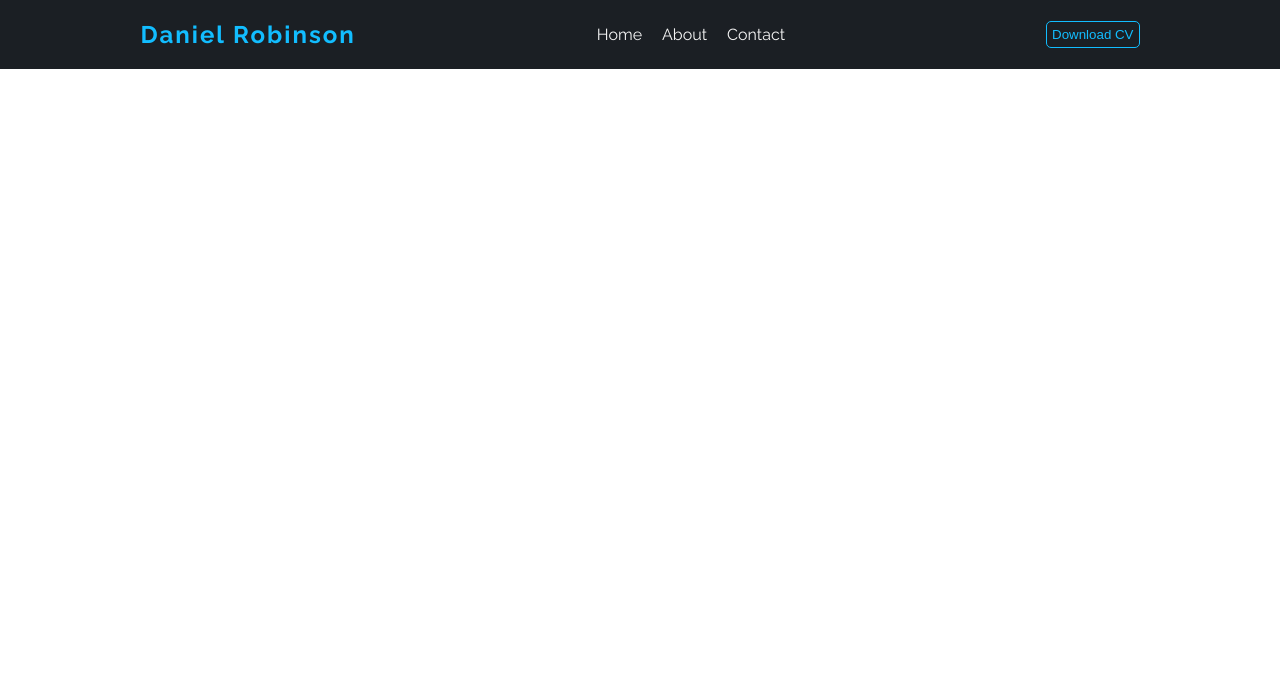
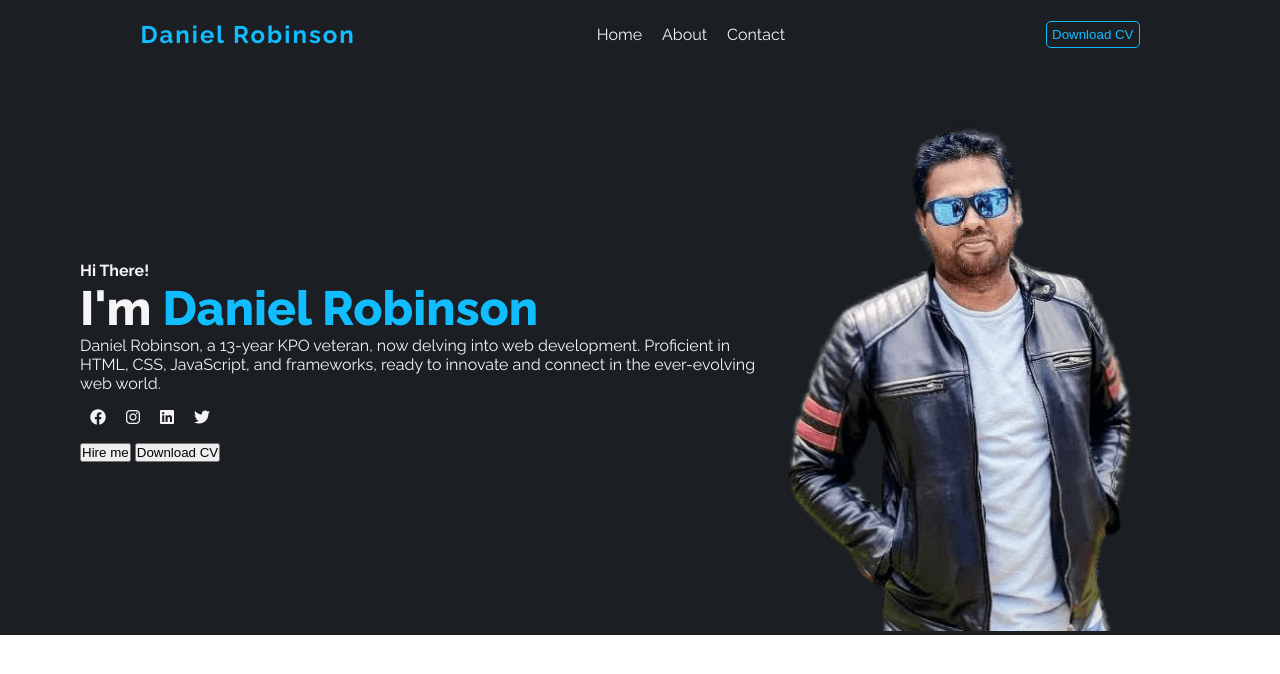
Before and after one commit to danielrobinson92/Personal-Profile-Cyberdude, a plain HTML site: page index.html in a window 1280 px wide. Drawn offline with Linux system fonts and the light colour scheme.

Commit message:
Hero Section Added

```diff
--- a/index.html
+++ b/index.html
@@ -4,12 +4,15 @@
     <meta charset="UTF-8">
     <meta name="viewport" content="width=device-width, initial-scale=1.0">
     <title>Personal Profile</title>
+    <!-- Style sheet -->
     <link rel="stylesheet" href="sylesheet.css">
+    <!-- Font Aweson icons -->
+    <link rel="stylesheet" href="https://cdnjs.cloudflare.com/ajax/libs/font-awesome/6.4.2/css/all.min.css" integrity="sha512-z3gLpd7yknf1YoNbCzqRKc4qyor8gaKU1qmn+CShxbuBusANI9QpRohGBreCFkKxLhei6S9CQXFEbbKuqLg0DA==" crossorigin="anonymous" referrerpolicy="no-referrer" />
 </head>
 <body>
     <header>
         <div>
-            <span class="logo">Daniel Robinson</span>
+            <a href="#"><span class="logo">Daniel Robinson</span></a>
         </div>
         <div class="list">
             <ul>
@@ -22,6 +25,30 @@
             <button>Download CV</button>
         </div>
     </header>
+    <main>
+        <section class="hero-section">
+            <div>
+                <h4>Hi There!</h4>
+                <h2 class="hero-section-title">I'm <span class="hero-section-title-name">Daniel Robinson</span></h2>
+                <p class="hero-section-desc">Daniel Robinson, a 13-year KPO veteran, now delving into web development. Proficient in HTML, CSS, JavaScript, and frameworks, ready to innovate and connect in the ever-evolving web world.</p>
+                <div class="hero-section-icons">
+                    <!-- Social Media Icons -->
+                    <ul>
+                        <li><a href="#"></a><i class="fa-brands fa-facebook"></i></li>
+                       <li><a href="#"><i class="fa-brands fa-instagram"></i></a></li>
+                        <li><a href="#"><i class="fa-brands fa-linkedin"></i></a></li>
+                        <li><a href="#"><i class="fa-brands fa-twitter"></i></a></li>
+                    </ul>
+                </div>
+                <button>Hire me</button>
+                <button>Download CV</button>
+            </div>
+            <div>
+                <img src="IMG-20220103-WA0004_2-edited.png" alt="Daniel Robinson" srcset="">
+            </div>
+
+        </section>
+    </main>
 
 </body>
 </html>
--- a/sylesheet.css
+++ b/sylesheet.css
@@ -5,6 +5,7 @@
 :root{
     --dark-primary: #1b1f24;
     --primary: #12bdff;
+    --primary-hover: #3790b3;
 }
 
 /* --------- Global Selector --------------- */
@@ -43,7 +44,7 @@ ul{
     list-style: none;
 }
 
-ul li{
+header ul li{
     margin-right: 20px;
 }
 
@@ -56,6 +57,52 @@ ul li a:hover {
     color: var(--primary);
     font-weight: 700;
 }
+
+/* Section :Hero Homepage */
+
+section.hero-section{
+    background-color: var(--dark-primary);
+    color: whitesmoke;
+    display: flex;
+    align-items: center;
+    padding: 20px 120px 0 80px;
+}
+section img{
+    width: 400px;
+}
+.hero-section-title{
+    font-size: 48px;
+    font-weight: 900;
+}
+.hero-section-title-name{
+    color: var(--primary);
+}
+.hero-section-icons > ul > li{
+    margin: 15px 10px;
+}
+
+/* Hero Section Button */
+.btn{
+    padding: 5px 10px;
+    border-radius: 5px;
+    cursor: pointer;
+}
+
+.btn.btn-primary{
+    background-color: var(--primary);
+    color: whitesmoke;
+    border: none;
+}
+
+.btn:hover{
+    background-color: var(--primary-hover);
+    transform: scale(1.1);
+}
+
+.btn.btn-secondary{
+
+}
+
 
 
 /* Header > Buttons */
@@ -73,3 +120,10 @@ header button:hover{
     color: var(--dark-primary);
     transform: scale(1.1);
 }
+
+.btn-dark-outline{
+    border-radius: 5px;
+    border: 1px solid var(--primary);
+    background-color: var(--dark-primary);
+    color: var(--primary);
+}
```
Also changed, not shown: IMG-20220103-WA0004_2-edited.png (added), IMG-20220103-WA0004_2-removebg-preview.png (added), IMG-20220103-WA0004_2-transformed.png (added).
